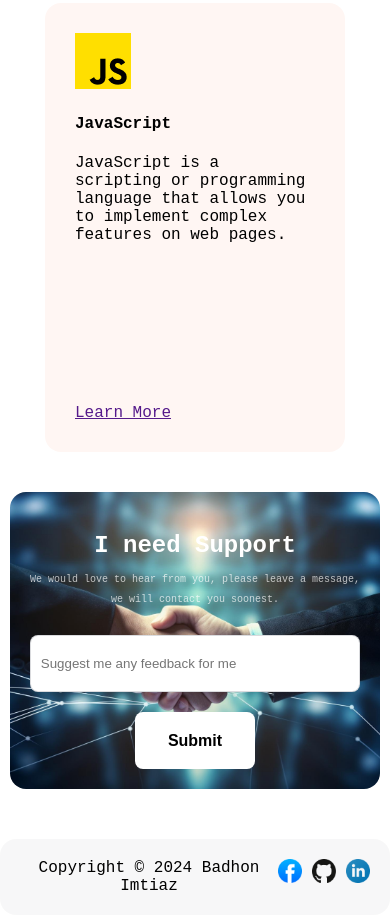
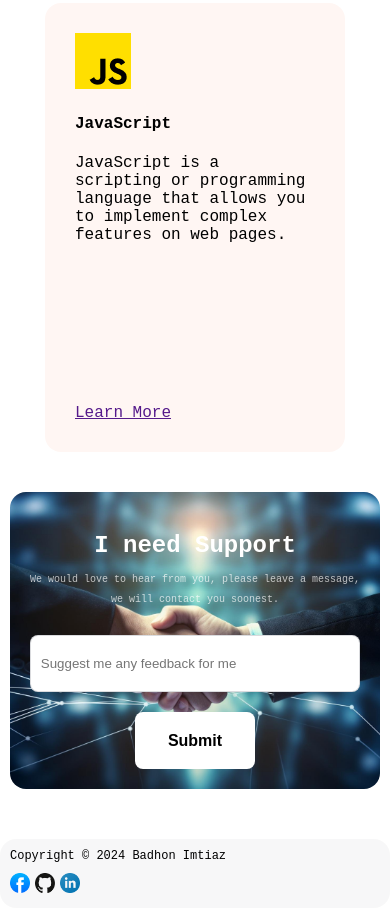
Before and after one commit to BadhonImtiaz/BasicResponsiveWebPage, a plain HTML site: page index.html in a window 390 px wide. Shown: the part 5804-6719 px from the top of the page. Drawn offline with Linux system fonts and the light colour scheme; a web font is replaced by a local one.

Commit message:
Update style.css

```diff
--- a/styles/style.css
+++ b/styles/style.css
@@ -264,26 +264,40 @@ nav {
     justify-content: space-between;
     align-items: center;
     margin-top: 50px;
+    flex-wrap: wrap; /* Allows content to wrap on smaller screens */
 }
 
 .footer-content {
     display: flex;
     justify-content: space-between;
     width: 100%;
+    flex-wrap: wrap; /* Wraps content within footer-content */
+    gap: 20px; /* Adds spacing between child elements */
 }
 
 .copyright {
     margin: 0;
+    flex: 1; /* Allows it to take equal space */
+    text-align: left; /* Aligns text to the left */
+    font-size: 14px; /* Adjusts text size for better readability */
 }
 
 .social-icons {
     display: flex;
     gap: 10px;
+    flex: 1; /* Allows it to take equal space */
+    justify-content: flex-end; /* Aligns icons to the right */
 }
 
+/* Icons with responsiveness */
 .social-icon {
     width: 24px;
     height: 24px;
+    transition: transform 0.2s ease; /* Adds hover effect */
+}
+
+.social-icon:hover {
+    transform: scale(1.1); /* Slightly enlarges icon on hover */
 }
 
 /* Responsive Media Queries */
@@ -336,3 +350,40 @@ nav {
         width: 100%;
     }
 }
+@media (max-width: 768px) {
+    .footer {
+        flex-direction: column; /* Stacks items vertically */
+        padding: 15px;
+        align-items: flex-start; /* Aligns items to the start */
+    }
+
+    .footer-content {
+        flex-direction: column; /* Stacks footer content */
+        align-items: flex-start; /* Aligns to the left */
+        gap: 10px; /* Reduces gap for smaller screens */
+    }
+
+    .social-icons {
+        justify-content: flex-start; /* Aligns icons to the left */
+    }
+}
+
+/* Responsive adjustments for iPhones and small devices */
+@media (max-width: 480px) {
+    .footer {
+        padding: 10px;
+    }
+
+    .social-icon {
+        width: 20px; /* Reduces icon size */
+        height: 20px;
+    }
+
+    .copyright {
+        font-size: 12px; /* Adjusts font size for better fit */
+    }
+
+    .social-icons {
+        gap: 5px; /* Reduces gap between icons */
+    }
+}
```
